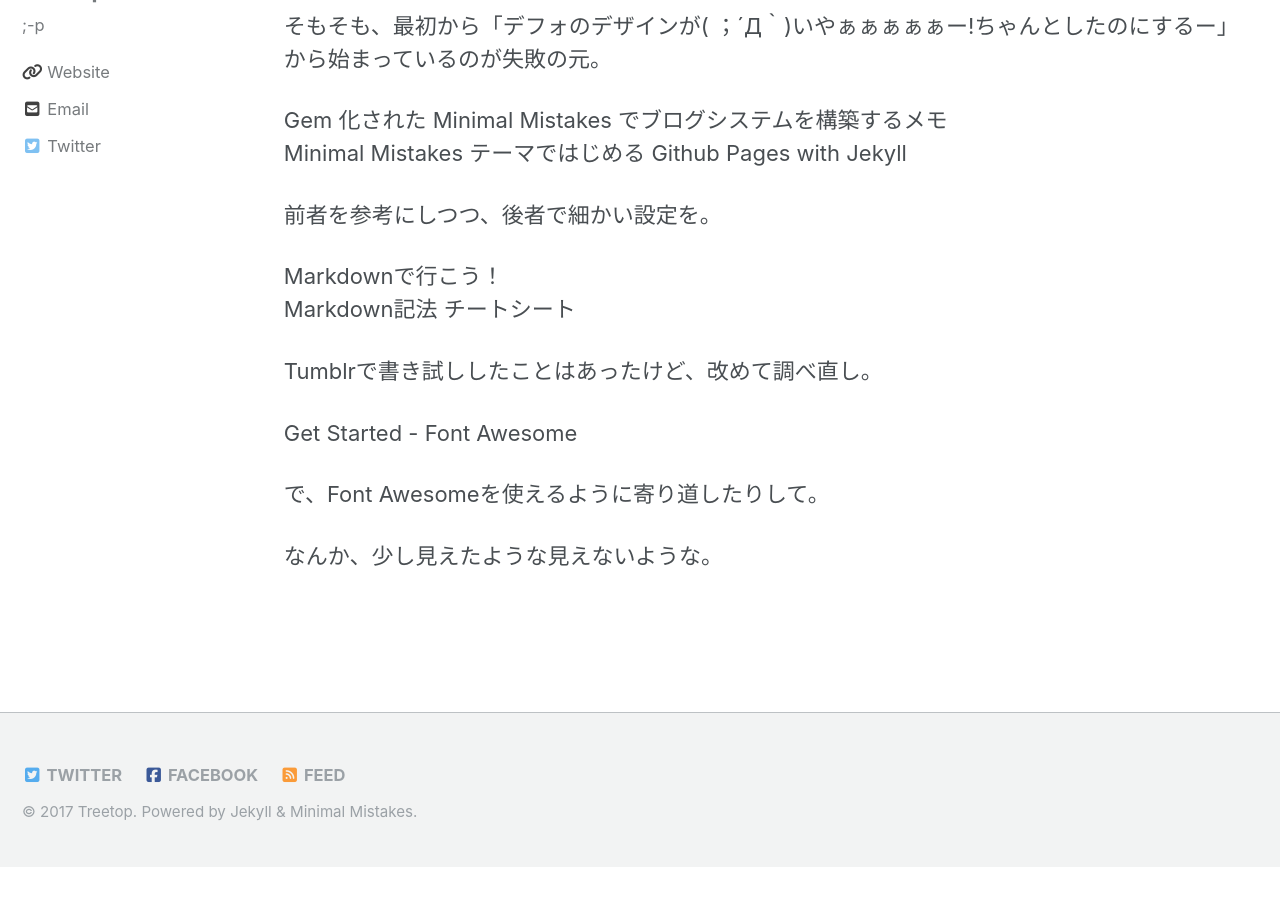
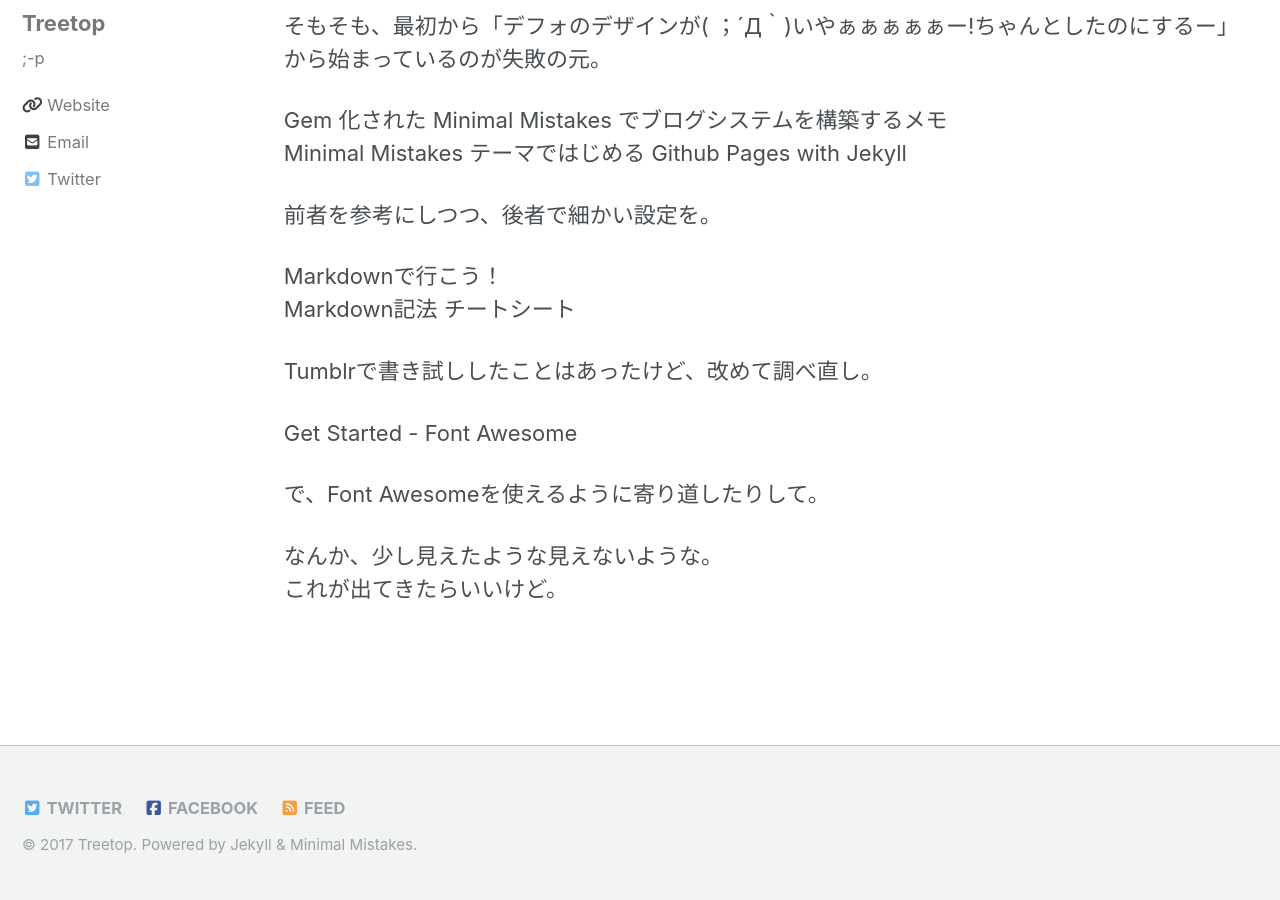
Before and after one commit to laureltreetop/laureltreetop.github.io, a Jekyll site: the page built from _posts/2017-07-31-grumble.md, in a window 1280 px wide and 900 px high, scrolled down 457 px. Built offline with Jekyll 4.4.1, drawn with Linux system fonts in a browser that asks for light colours; nearby versions of some CDN libraries; before the commit the page ends 1324 px from its top, so only the background shows below that.

Commit message:
Update 2017-07-31-grumble.md

```diff
--- a/_posts/2017-07-31-grumble.md
+++ b/_posts/2017-07-31-grumble.md
@@ -29,3 +29,4 @@
 で、Font Awesomeを使えるように寄り道したりして。
 
 なんか、少し見えたような見えないような。
+これが出てきたらいいけど。
```
